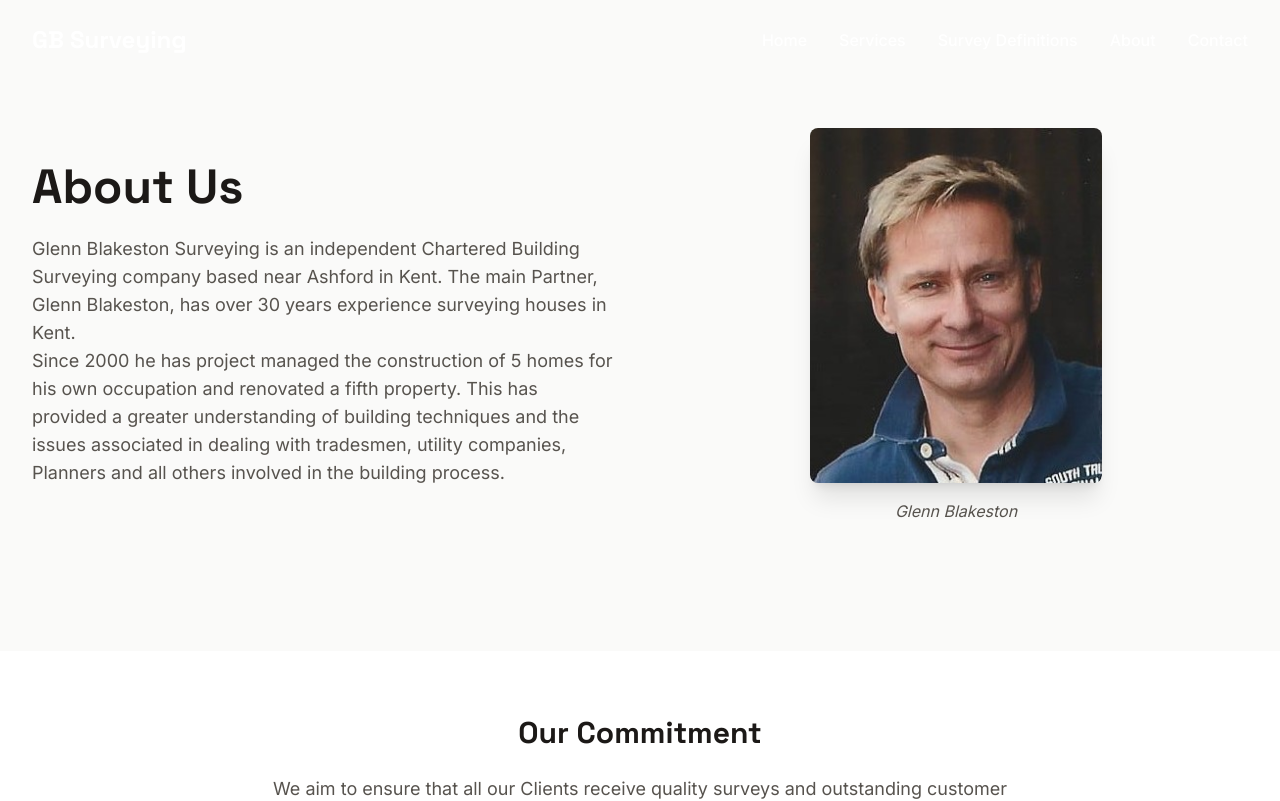
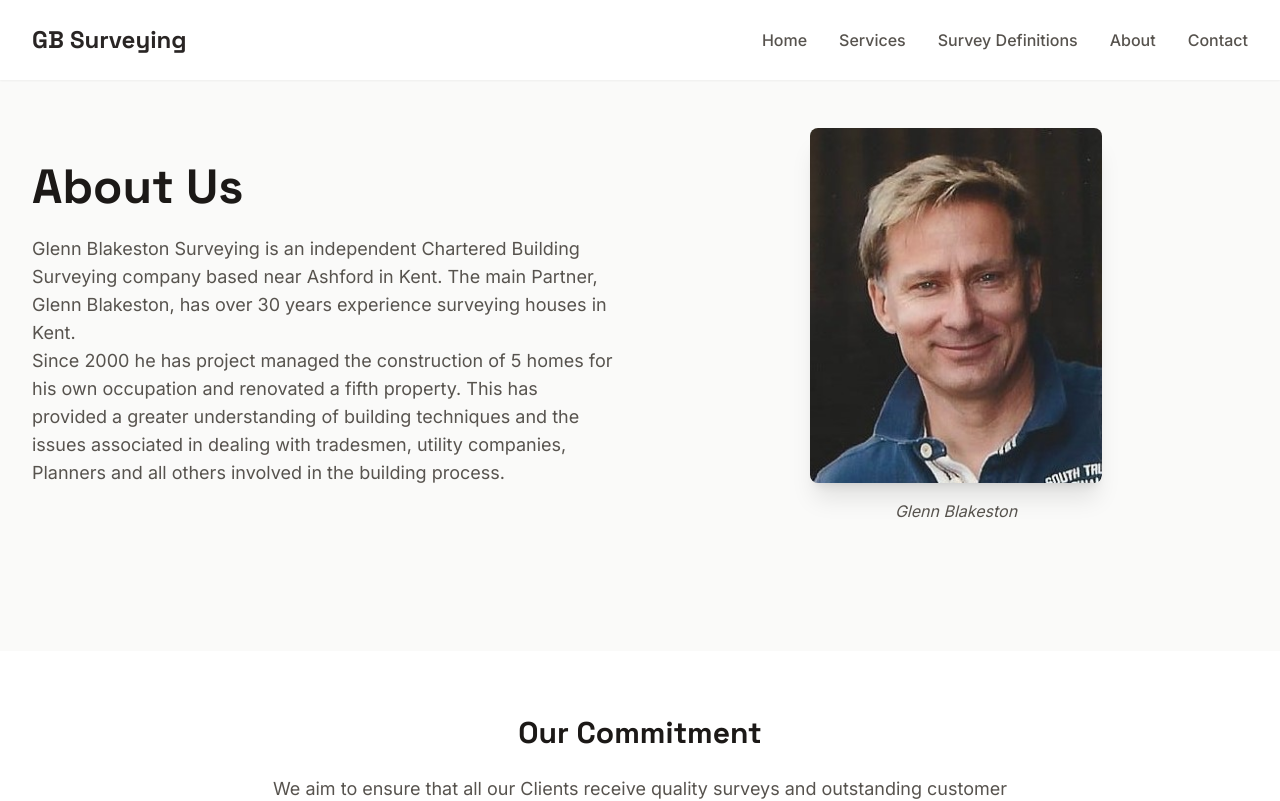
Before and after one commit to jordanjoecooper/surveyor-sparkle-helper, a React (Vite) app: page /about in a window 1280 px wide. Shown: the top 801 px of the page. Built offline with nearby package versions, Linux system fonts and the light colour scheme.

Commit message:
Better nav bar

```diff
--- a/src/components/Navbar.tsx
+++ b/src/components/Navbar.tsx
@@ -1,10 +1,14 @@
 import { useState, useEffect } from 'react';
 import { Menu, X } from 'lucide-react';
-import { Link } from 'react-router-dom';
+import { Link, useLocation } from 'react-router-dom';
 
 const Navbar = () => {
   const [isScrolled, setIsScrolled] = useState(false);
   const [isMobileMenuOpen, setIsMobileMenuOpen] = useState(false);
+  const location = useLocation();
+
+  // Check if we're on the home page
+  const isHomePage = location.pathname === '/';
 
   useEffect(() => {
     const handleScroll = () => {
@@ -19,13 +23,15 @@ const Navbar = () => {
   return (
     <nav
       className={`fixed w-full z-50 transition-all duration-300 ${
-        isScrolled ? 'bg-white/90 backdrop-blur-md shadow-sm' : 'bg-transparent'
+        isScrolled ? 'bg-white/90 backdrop-blur-md shadow-sm' : isHomePage ? 'bg-transparent' : 'bg-white shadow-sm'
       }`}
     >
       <div className="max-w-7xl mx-auto px-4 sm:px-6 lg:px-8">
         <div className="flex justify-between items-center h-20">
           <div className="flex-shrink-0">
-            <span className={`font-display text-2xl font-bold ${isScrolled ? 'text-warmGray-800' : 'text-white'}`}>GB Surveying</span>
+            <span className={`font-display text-2xl font-bold ${
+              isScrolled || !isHomePage ? 'text-warmGray-800' : 'text-white'
+            }`}>GB Surveying</span>
           </div>
 
           {/* Desktop Menu */}
@@ -35,7 +41,9 @@ const Navbar = () => {
                 key={item}
                 to={item === 'Home' ? '/' : `/${item.toLowerCase().replace(' ', '-')}`}
                 className={`transition-colors duration-200 font-medium ${
-                  isScrolled ? 'text-warmGray-600 hover:text-warmGray-900' : 'text-white hover:text-white/80'
+                  isScrolled || !isHomePage
+                    ? 'text-warmGray-600 hover:text-warmGray-900'
+                    : 'text-white hover:text-white/80'
                 }`}
               >
                 {item}
@@ -48,7 +56,9 @@ const Navbar = () => {
             <button
               onClick={() => setIsMobileMenuOpen(!isMobileMenuOpen)}
               className={`p-2 rounded-md transition-colors duration-200 ${
-                isScrolled ? 'text-warmGray-600 hover:text-warmGray-900' : 'text-white hover:text-white/80'
+                isScrolled || !isHomePage
+                  ? 'text-warmGray-600 hover:text-warmGray-900'
+                  : 'text-white hover:text-white/80'
               } focus:outline-none`}
             >
               {isMobileMenuOpen ? <X size={24} /> : <Menu size={24} />}
@@ -68,7 +78,9 @@ const Navbar = () => {
                 key={item}
                 to={item === 'Home' ? '/' : `/${item.toLowerCase().replace(' ', '-')}`}
                 className={`block px-3 py-2 transition-colors duration-200 font-medium ${
-                  isScrolled ? 'text-warmGray-600 hover:text-warmGray-900' : 'text-white hover:text-white/80'
+                  isScrolled || !isHomePage
+                    ? 'text-warmGray-600 hover:text-warmGray-900'
+                    : 'text-white hover:text-white/80'
                 }`}
                 onClick={() => setIsMobileMenuOpen(false)}
               >
```
